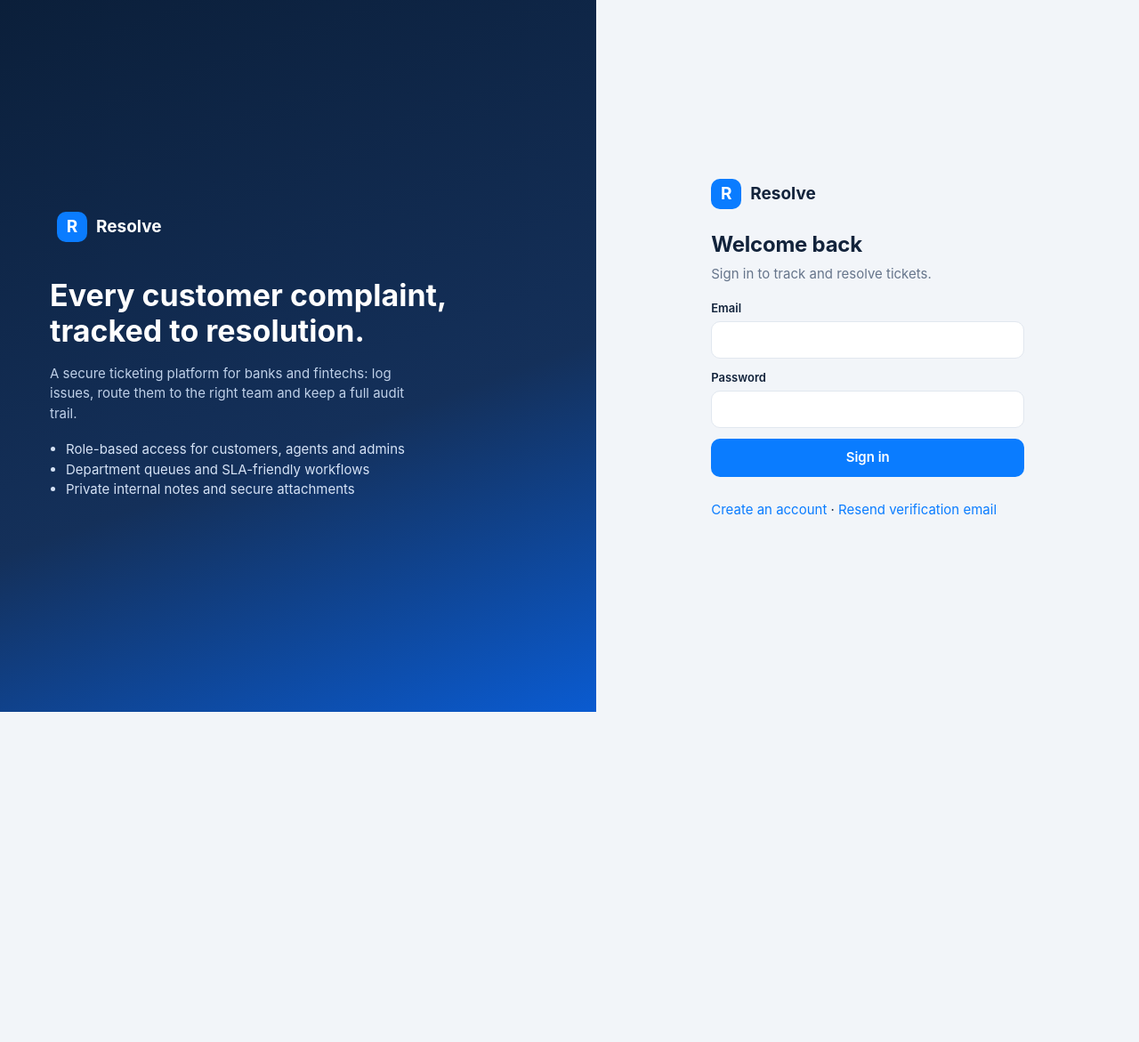
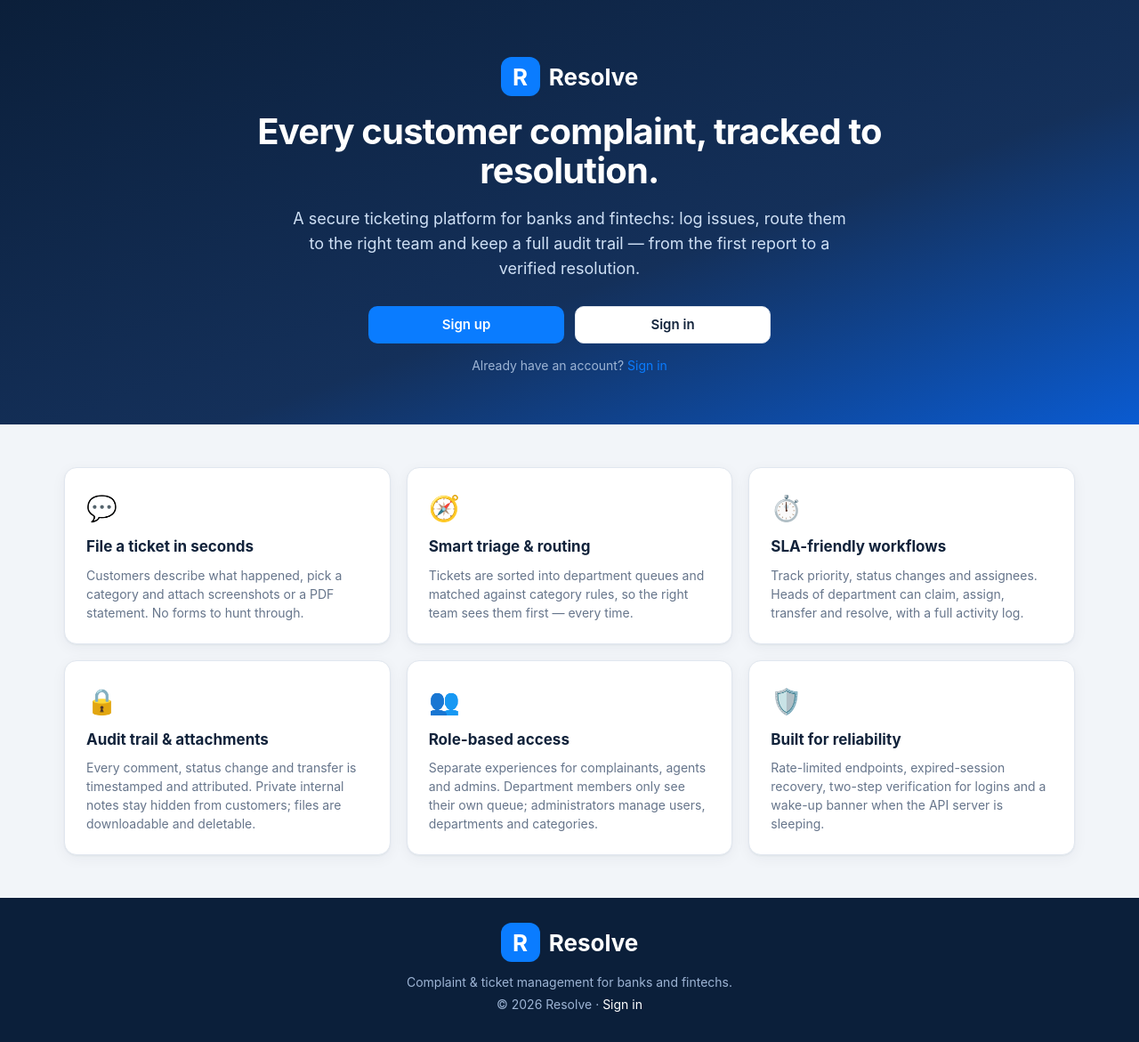
Before and after one commit to mac-handel999/resolve, a plain HTML site: page index.html in a window 1280 px wide. Shown: the whole page at 89% size. Before the commit the page ends 800 px from the top, so only its background shows below. Drawn offline with Linux system fonts and the light colour scheme.

Commit message:
Add landing page with Sign up / Sign in CTAs
- new landing() view: hero, 6 feature cards, footer
- route() shows landing when no hash and not logged in
- boot() shows landing instead of jumping to login
- .land* CSS reusing existing variables, responsive to 640px

```diff
--- a/css/style.css
+++ b/css/style.css
@@ -76,6 +76,27 @@ form .btn{margin-top:12px}.hint{font-size:12px;color:var(--mute);margin-top:4px}
 .auth .logo{color:var(--ink);margin-left:0}
 .err{color:var(--red);font-size:14px;margin-top:10px;min-height:1px}.okmsg{color:#0b7a5e;font-size:14px;margin-top:10px}
 
+/* landing */
+.land{min-height:100vh;display:flex;flex-direction:column}
+.land-hero{background:linear-gradient(160deg,var(--navy),var(--navy2) 60%,#0a5bd1);color:#fff;padding:64px 32px 56px;text-align:center}
+.land-logo{display:inline-flex;align-items:center;gap:10px;font-weight:700;font-size:26px;color:#fff;margin-bottom:18px}
+.land-logo i{width:44px;height:44px;border-radius:12px;background:var(--accent);display:grid;place-items:center;font-style:normal;color:#fff}
+.land-hero h1{font-size:40px;line-height:1.1;margin:0 0 18px;letter-spacing:-.02em;max-width:720px;margin-left:auto;margin-right:auto}
+.land-lead{font-size:18px;color:#cfe0f5;max-width:640px;margin:0 auto 28px;line-height:1.55}
+.land-cta{display:flex;gap:12px;justify-content:center;flex-wrap:wrap;margin-bottom:14px}
+.land-cta .btn{min-width:180px}
+.land-small{font-size:14px;color:#9db4d4;margin:0}
+.land-grid{display:grid;grid-template-columns:repeat(auto-fit,minmax(280px,1fr));gap:18px;padding:48px 32px;max-width:1200px;margin:0 auto;width:100%}
+.land-card{background:var(--panel);border:1px solid var(--line);border-radius:var(--r);padding:24px;box-shadow:var(--sh)}
+.land-icon{font-size:28px;margin-bottom:10px}
+.land-card h3{font-size:17px;margin:0 0 8px}
+.land-card p{margin:0;color:var(--mute);font-size:14px;line-height:1.5}
+.land-foot{margin-top:auto;background:#0b1f3a;color:#9db4d4;padding:28px 32px;text-align:center}
+.land-foot .land-logo{color:#fff;margin-bottom:8px}
+.land-foot p{margin:4px 0;font-size:14px}
+.land-foot a{color:#fff;text-decoration:none}
+@media(max-width:640px){.land-hero h1{font-size:28px}.land-hero{padding:40px 18px 32px}.land-grid{padding:28px 14px}}
+
 /* feedback */
 #toast{position:fixed;bottom:22px;left:50%;transform:translate(-50%,20px);background:var(--navy);color:#fff;padding:10px 18px;border-radius:999px;opacity:0;transition:.25s;pointer-events:none;z-index:30;max-width:90vw}
 #toast.show{opacity:1;transform:translate(-50%,0)}#toast.bad{background:var(--red)}
--- a/js/app.js
+++ b/js/app.js
@@ -27,6 +27,39 @@ addEventListener('api-slow', e => {
   const b = $('#banner'); b.hidden = slowCount === 0; b.textContent = 'Waking the server — this can take up to 30 seconds on the first request…';
 });
 onAuthLost = () => { me = null; authView('login', 'Your session expired. Please sign in again.') };
+
+/* ---------------- landing ---------------- */
+function landing() {
+  app.innerHTML = `<div class="land">
+    <div class="land-hero">
+      <div class="land-logo"><i>R</i>Resolve</div>
+      <h1>Every customer complaint, tracked to resolution.</h1>
+      <p class="land-lead">A secure ticketing platform for banks and fintechs: log issues, route them to the right team and keep a full audit trail — from the first report to a verified resolution.</p>
+      <div class="land-cta">
+        <button class="btn primary block" id="l-signup" style="max-width:220px">Sign up</button>
+        <button class="btn alt block" id="l-login" style="max-width:220px">Sign in</button>
+      </div>
+      <p class="land-small">Already have an account? <a href="#" id="l-login2">Sign in</a></p>
+    </div>
+    <div class="land-grid">
+      <div class="land-card"><div class="land-icon">💬</div><h3>File a ticket in seconds</h3><p>Customers describe what happened, pick a category and attach screenshots or a PDF statement. No forms to hunt through.</p></div>
+      <div class="land-card"><div class="land-icon">🧭</div><h3>Smart triage &amp; routing</h3><p>Tickets are sorted into department queues and matched against category rules, so the right team sees them first — every time.</p></div>
+      <div class="land-card"><div class="land-icon">⏱️</div><h3>SLA-friendly workflows</h3><p>Track priority, status changes and assignees. Heads of department can claim, assign, transfer and resolve, with a full activity log.</p></div>
+      <div class="land-card"><div class="land-icon">🔒</div><h3>Audit trail &amp; attachments</h3><p>Every comment, status change and transfer is timestamped and attributed. Private internal notes stay hidden from customers; files are downloadable and deletable.</p></div>
+      <div class="land-card"><div class="land-icon">👥</div><h3>Role-based access</h3><p>Separate experiences for complainants, agents and admins. Department members only see their own queue; administrators manage users, departments and categories.</p></div>
+      <div class="land-card"><div class="land-icon">🛡️</div><h3>Built for reliability</h3><p>Rate-limited endpoints, expired-session recovery, two-step verification for logins and a wake-up banner when the API server is sleeping.</p></div>
+    </div>
+    <div class="land-foot">
+      <div class="land-logo"><i>R</i>Resolve</div>
+      <p>Complaint &amp; ticket management for banks and fintechs.</p>
+      <p class="land-small">© ${new Date().getFullYear()} Resolve · <a href="#" id="l-login3">Sign in</a></p>
+    </div>
+  </div>`;
+  $('#l-signup').onclick = e => { e.preventDefault(); authView('register') };
+  $('#l-login').onclick = e => { e.preventDefault(); authView() };
+  $('#l-login2').onclick = e => { e.preventDefault(); authView() };
+  $('#l-login3').onclick = e => { e.preventDefault(); authView() };
+}
 
 /* ---------------- auth ---------------- */
 function authFrame(inner) {
@@ -388,7 +421,8 @@ async function members(id, name) {
 
 /* ---------------- router ---------------- */
 function route() {
-  if (!me) return; nav++;
+  if (!me) { if (!location.hash) return landing(); return; }
+  nav++;
   const h = location.hash || (isStaff() ? '#/tickets' : '#/mine'), m = h.match(/^#\/t\/(\d+)/);
   if (m) return detail(+m[1]);
   const adminOnly = ['#/intake', '#/users', '#/depts', '#/cats'], staffOnly = ['#/tickets', '#/queues'];
@@ -397,7 +431,7 @@ function route() {
   (R[h] || (() => location.hash = isStaff() ? '#/tickets' : '#/mine'))();
 }
 async function boot() {
-  if (!tok.a && !tok.r) return authView();
+  if (!tok.a && !tok.r) return landing();
   app.innerHTML = '<div class="authwrap"><div class="auth"><div class="logo"><i>R</i>Resolve</div>' + skel(3) + '</div></div>';
   try { me = await api('/auth/me'); route() } catch (e) { tok.clear(); authView('login', e.status === 401 ? '' : e.message) }
 }
```
